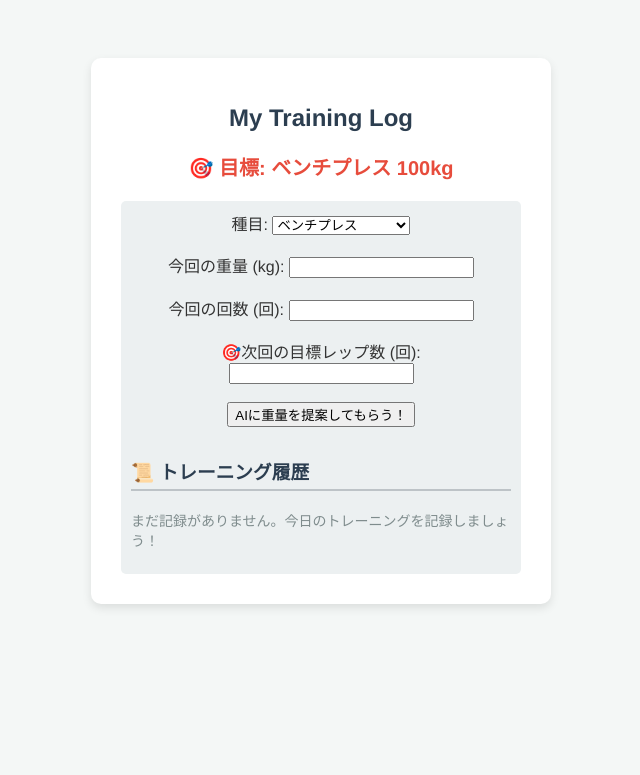
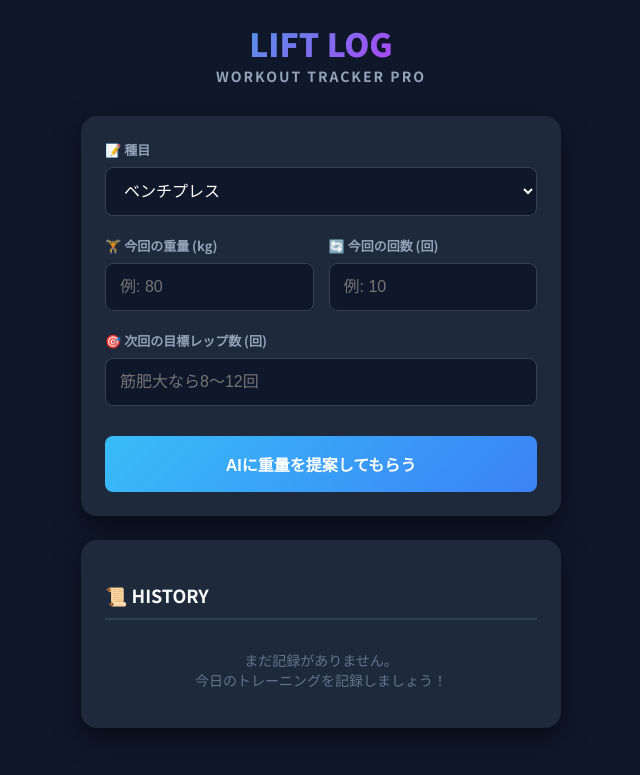
Before and after one commit to somahonoki1-collab/web-app, a Flask app: page / in a window 1280 px wide. Shown: the top 775 px of the page, without its empty margins (319-959 px from the left). Run offline with Flask 3, Linux system fonts and the light colour scheme.

Commit message:
見た目改善

```diff
--- a/app.py
+++ b/app.py
@@ -1,4 +1,4 @@
-from flask import Flask, render_template, request
+from flask import Flask, render_template, request, redirect, url_for
 from flask_sqlalchemy import SQLAlchemy # データベース用の道具
 from datetime import datetime # 日付・時刻を扱うための道具
 
@@ -78,5 +78,18 @@ def home():
     # 取得した all_logs をHTMLに渡す
     return render_template("index.html", max_w=max_weight, target_w=next_weight, logs=all_logs)
 
+# --- 5. データベースから削除 ---
+@app.route("/delete/<int:log_id>", methods=["POST"])
+def delete_log(log_id):
+    # 送られてきたIDと一致する記録をデータベースから探し出す
+    log_to_delete = TrainingLog.query.get(log_id)
+
+    if log_to_delete:
+        db.session.delete(log_to_delete) # 削除の予約
+        db.session.commit()              # 確定して保存
+
+    # 削除が終わったら、home関数に自動で戻る
+    return redirect(url_for('home'))
+
 if __name__ == "__main__":
     app.run(debug=True)
--- a/templates/index.html
+++ b/templates/index.html
@@ -3,67 +3,211 @@
 <head>
     <meta charset="UTF-8">
     <meta name="viewport" content="width=device-width, initial-scale=1.0">
-    <title>トレーニング記録アプリ</title>
+    <title>Workout Tracker Pro</title>
+    <!-- Google Fontsからモダンなゴシック体を読み込み -->
+    <link href="https://fonts.googleapis.com/css2?family=Noto+Sans+JP:wght@400;700;900&display=swap" rel="stylesheet">
     <style>
-        body { font-family: 'Helvetica Neue', Arial, sans-serif; background-color: #f4f7f6; color: #333; text-align: center; padding: 50px; }
-        .container { background-color: #fff; padding: 30px; border-radius: 10px; box-shadow: 0 4px 10px rgba(0,0,0,0.1); max-width: 400px; margin: 0 auto; }
-        h1 { color: #2c3e50; font-size: 24px; }
-        .goal { font-weight: bold; color: #e74c3c; font-size: 20px; }
-        .menu { background: #ecf0f1; padding: 10px; border-radius: 5px; margin-top: 20px; }
+        /* 1. ベース設定（ダークモード） */
+        body {
+            font-family: 'Noto Sans JP', sans-serif;
+            background-color: #0f172a; /* 深いネイビーブラック */
+            color: #f8fafc; /* 真っ白ではなく少し柔らかい白 */
+            margin: 0;
+            padding: 20px;
+            display: flex;
+            justify-content: center;
+        }
+        .container {
+            max-width: 480px;
+            width: 100%;
+        }
+
+        /* 2. ヘッダー部分 */
+        .app-header { text-align: center; margin-bottom: 30px; }
+        .app-title {
+            font-size: 32px;
+            font-weight: 900;
+            margin: 0;
+            /* タイトルにグラデーションをかけてサイバー感を出す */
+            background: linear-gradient(135deg, #00dbde 0%, #fc00ff 100%);
+            -webkit-background-clip: text;
+            -webkit-text-fill-color: transparent;
+        }
+        .app-subtitle { color: #94a3b8; font-size: 14px; font-weight: 700; letter-spacing: 2px;}
+
+        /* 3. カード型のデザイン（入力フォームなど） */
+        .card {
+            background: #1e293b; /* 背景より一段明るい色 */
+            border-radius: 16px;
+            padding: 24px;
+            box-shadow: 0 10px 25px rgba(0,0,0,0.5);
+            margin-bottom: 24px;
+        }
+
+        /* 4. 入力フォームの装飾 */
+        .form-group { margin-bottom: 20px; text-align: left; }
+        label { display: block; font-size: 13px; font-weight: 700; margin-bottom: 8px; color: #94a3b8; }
+        input, select {
+            width: 100%;
+            padding: 14px;
+            border-radius: 8px;
+            border: 1px solid #334155;
+            background: #0f172a;
+            color: #fff;
+            font-size: 16px;
+            box-sizing: border-box;
+            transition: all 0.3s ease;
+        }
+        /* クリック（フォーカス）した時に光るエフェクト */
+        input:focus, select:focus {
+            outline: none;
+            border-color: #38bdf8;
+            box-shadow: 0 0 0 3px rgba(56, 189, 248, 0.2);
+        }
+
+        /* 5. 送信ボタン */
+        .btn-primary {
+            width: 100%;
+            padding: 16px;
+            border: none;
+            border-radius: 8px;
+            background: linear-gradient(135deg, #38bdf8, #3b82f6);
+            color: white;
+            font-size: 16px;
+            font-weight: 700;
+            cursor: pointer;
+            transition: transform 0.2s, box-shadow 0.2s;
+            margin-top: 10px;
+        }
+        .btn-primary:hover {
+            transform: translateY(-2px); /* マウスを乗せると少し浮く */
+            box-shadow: 0 8px 20px rgba(59, 130, 246, 0.4);
+        }
+
+        /* 6. AI提案結果のボックス */
+        .result-box {
+            background: rgba(56, 189, 248, 0.1);
+            border-left: 4px solid #38bdf8;
+            padding: 16px;
+            border-radius: 8px;
+            margin-top: 24px;
+            text-align: left;
+        }
+        .result-1rm { color: #94a3b8; font-size: 13px; margin: 0 0 8px 0; }
+        .result-target { color: #38bdf8; font-size: 20px; font-weight: 700; margin: 0; }
+
+        /* 7. 履歴リスト */
+        .history-title {
+            font-size: 18px;
+            color: #f8fafc;
+            border-bottom: 2px solid #334155;
+            padding-bottom: 10px;
+            margin-bottom: 16px;
+            text-align: left;
+        }
+        .log-item {
+            background: #0f172a;
+            border: 1px solid #334155;
+            padding: 16px;
+            border-radius: 12px;
+            margin-bottom: 12px;
+            display: flex;
+            justify-content: space-between;
+            align-items: center;
+        }
+        .log-info { flex: 1; text-align: left; }
+        .log-date { font-size: 11px; color: #64748b; margin-bottom: 6px; letter-spacing: 1px; }
+        .log-main { font-size: 16px; font-weight: bold; margin-bottom: 6px; color: #f8fafc; }
+        .log-sub { font-size: 13px; color: #38bdf8; font-weight: 700; }
+
+        /* 削除ボタン */
+        .btn-delete {
+            background: #ef4444;
+            color: white;
+            border: none;
+            border-radius: 6px;
+            padding: 8px 12px;
+            cursor: pointer;
+            font-size: 12px;
+            font-weight: bold;
+            transition: background 0.2s;
+        }
+        .btn-delete:hover { background: #dc2626; }
+        .empty-msg { color: #64748b; font-size: 14px; text-align: center; margin-top: 30px; }
     </style>
 </head>
 <body>
     <div class="container">
-        <h1>My Training Log</h1>
-        <p class="goal">🎯 目標: ベンチプレス 100kg</p>
 
-        <div class="menu">
+        <div class="app-header">
+            <h1 class="app-title">LIFT LOG</h1>
+            <div class="app-subtitle">WORKOUT TRACKER PRO</div>
+        </div>
+
+        <!-- 入力エリアのカード -->
+        <div class="card">
             <form method="POST" action="/">
-                <label>種目:
+                <div class="form-group">
+                    <label>📝 種目</label>
                     <select name="lift_type" required>
                         <option value="ベンチプレス">ベンチプレス</option>
                         <option value="スクワット">スクワット</option>
                         <option value="その他">その他(ダンベル等)</option>
                     </select>
-                </label><br><br>
+                </div>
 
-                <label>今回の重量 (kg): <input type="number" step="0.5" name="weight" required></label><br><br>
-                <label>今回の回数 (回): <input type="number" name="reps" required></label><br><br>
+                <div style="display: flex; gap: 15px;">
+                    <div class="form-group" style="flex: 1;">
+                        <label>🏋️ 今回の重量 (kg)</label>
+                        <input type="number" step="0.5" name="weight" required placeholder="例: 80">
+                    </div>
+                    <div class="form-group" style="flex: 1;">
+                        <label>🔄 今回の回数 (回)</label>
+                        <input type="number" name="reps" required placeholder="例: 10">
+                    </div>
+                </div>
 
-                <label>🎯次回の目標レップ数 (回): <input type="number" name="target_reps" required></label><br><br>
+                <div class="form-group">
+                    <label>🎯 次回の目標レップ数 (回)</label>
+                    <input type="number" name="target_reps" required placeholder="筋肥大なら8〜12回">
+                </div>
 
-                <button type="submit">AIに重量を提案してもらう！</button>
+                <button type="submit" class="btn-primary">AIに重量を提案してもらう</button>
             </form>
 
+            <!-- 結果表示エリア -->
             {% if max_w %}
-            <div style="margin-top: 20px; text-align: left; background: #fff; padding: 15px; border-radius: 5px;">
-                <p style="color: #7f8c8d; margin: 0;">現在の推定1RM: <strong>{{ max_w }} kg</strong></p>
-                <p style="color: #2980b9; font-size: 22px; font-weight: bold; margin: 10px 0 0 0;">
-                    💡 次回は【 {{ target_w }} kg 】でセットを組んでみましょう！
-                </p>
+            <div class="result-box">
+                <p class="result-1rm">現在の推定1RM: {{ max_w }} kg</p>
+                <p class="result-target">💡 次回提案: {{ target_w }} kg</p>
             </div>
             {% endif %}
-            <!-- 新しく追加：トレーニング履歴の表示エリア -->
-            <div style="margin-top: 30px; text-align: left;">
-                <h3 style="color: #2c3e50; border-bottom: 2px solid #bdc3c7; padding-bottom: 5px;">📜 トレーニング履歴</h3>
+        </div>
 
-                {% if logs %}
-                    <ul style="list-style-type: none; padding: 0;">
-                        <!-- Pythonから渡された logs を1件ずつループして表示（for文） -->
-                        {% for log in logs %}
-                        <li style="background: #fff; padding: 10px; margin-bottom: 10px; border-radius: 5px; border-left: 5px solid #3498db; font-size: 14px;">
-                            <span style="color: #7f8c8d; font-size: 12px;">{{ log.date.strftime('%Y-%m-%d %H:%M') }}</span><br>
-                            <strong>{{ log.lift_type }}</strong>: {{ log.weight }}kg × {{ log.reps }}回
-                            (推定1RM: {{ log.one_rm }}kg) <br>
-                            👉 次回提案: {{ log.target_weight }}kg ({{ log.target_reps }}回)
-                        </li>
-                        {% endfor %}
-                    </ul>
-                {% else %}
-                    <p style="color: #7f8c8d; font-size: 14px;">まだ記録がありません。今日のトレーニングを記録しましょう！</p>
-                {% endif %}
-            </div>
+        <!-- 履歴エリアのカード -->
+        <div class="card">
+            <h3 class="history-title">📜 HISTORY</h3>
+
+            {% if logs %}
+                <div style="padding: 0;">
+                    {% for log in logs %}
+                    <div class="log-item">
+                        <div class="log-info">
+                            <div class="log-date">{{ log.date.strftime('%Y-%m-%d %H:%M') }}</div>
+                            <div class="log-main">{{ log.lift_type }} {{ log.weight }}kg × {{ log.reps }}回</div>
+                            <div class="log-sub">次回提案: {{ log.target_weight }}kg ({{ log.target_reps }}回)</div>
+                        </div>
+                        <form action="/delete/{{ log.id }}" method="POST" style="margin: 0;" onsubmit="return confirm('この記録を削除してもよろしいですか？');">
+                            <button type="submit" class="btn-delete">削除</button>
+                        </form>
+                    </div>
+                    {% endfor %}
+                </div>
+            {% else %}
+                <p class="empty-msg">まだ記録がありません。<br>今日のトレーニングを記録しましょう！</p>
+            {% endif %}
         </div>
+
     </div>
 </body>
 </html>
```
Also changed, not shown: instance/training.db, 1 other file.
